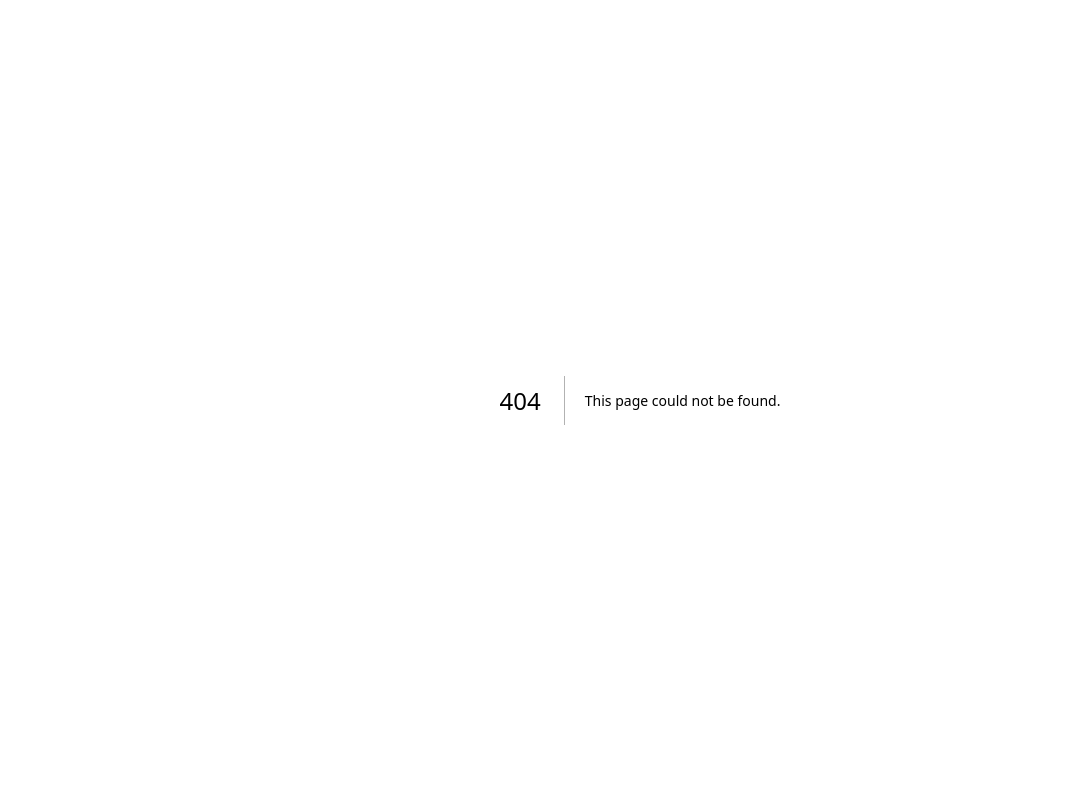
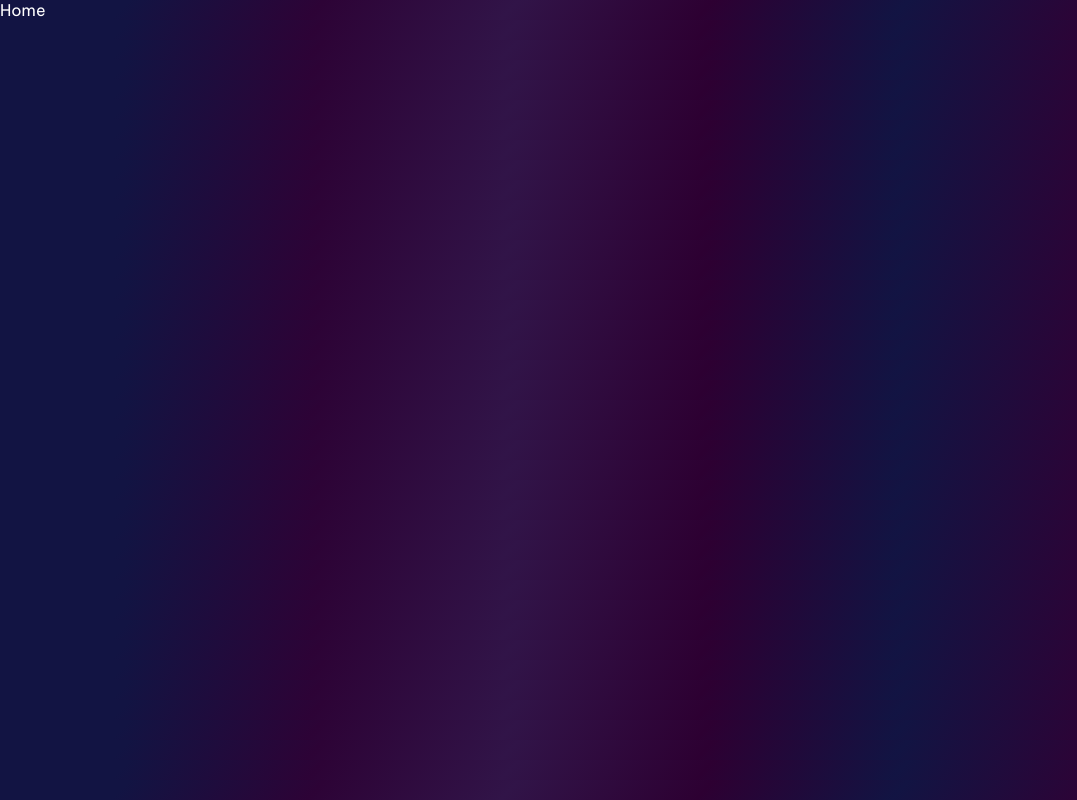
Before and after one commit to trangioi0412/CinemaGo, a Next.js app in the folder duAnTotNghiep/: page /admin in a window 1280 px wide. Before the commit this address had no page. Shown: the whole page, without its empty margins (0-1077 px from the left). Built offline with nearby package versions, Linux system fonts and the light colour scheme.

Commit message:
layoutAdmin

```diff
--- /dev/null
+++ b/duAnTotNghiep/src/app/admin/layout.tsx
@@ -0,0 +1,27 @@
+"use client";
+import { Be_Vietnam_Pro, Oswald } from "next/font/google";
+import "./globalAdmin.css";
+
+const beVietNamProSans = Be_Vietnam_Pro({
+  weight: ["400", "700"],
+  variable: "--font-be-vietnam-pro-sans",
+  subsets: ["latin", "vietnamese"],
+});
+const oswald = Oswald({
+  weight: ["400", "700"],
+  variable: "--font-oswald-sans",
+  subsets: ["latin", "vietnamese"],
+});
+export default function AdminLayout({
+  children,
+}: Readonly<{
+  children: React.ReactNode;
+}>) {
+  return (
+    <html lang="en">
+      <body className={`${beVietNamProSans.variable} ${oswald.variable}`}>
+        {children}
+      </body>
+    </html>
+  );
+}
--- /dev/null
+++ b/duAnTotNghiep/src/app/admin/page.tsx
@@ -0,0 +1,7 @@
+import React from "react";
+
+const Home = () => {
+  return <div>Home</div>;
+};
+
+export default Home;
```
Also changed, not shown: duAnTotNghiep/src/app/admin/globalAdmin.css (added).
